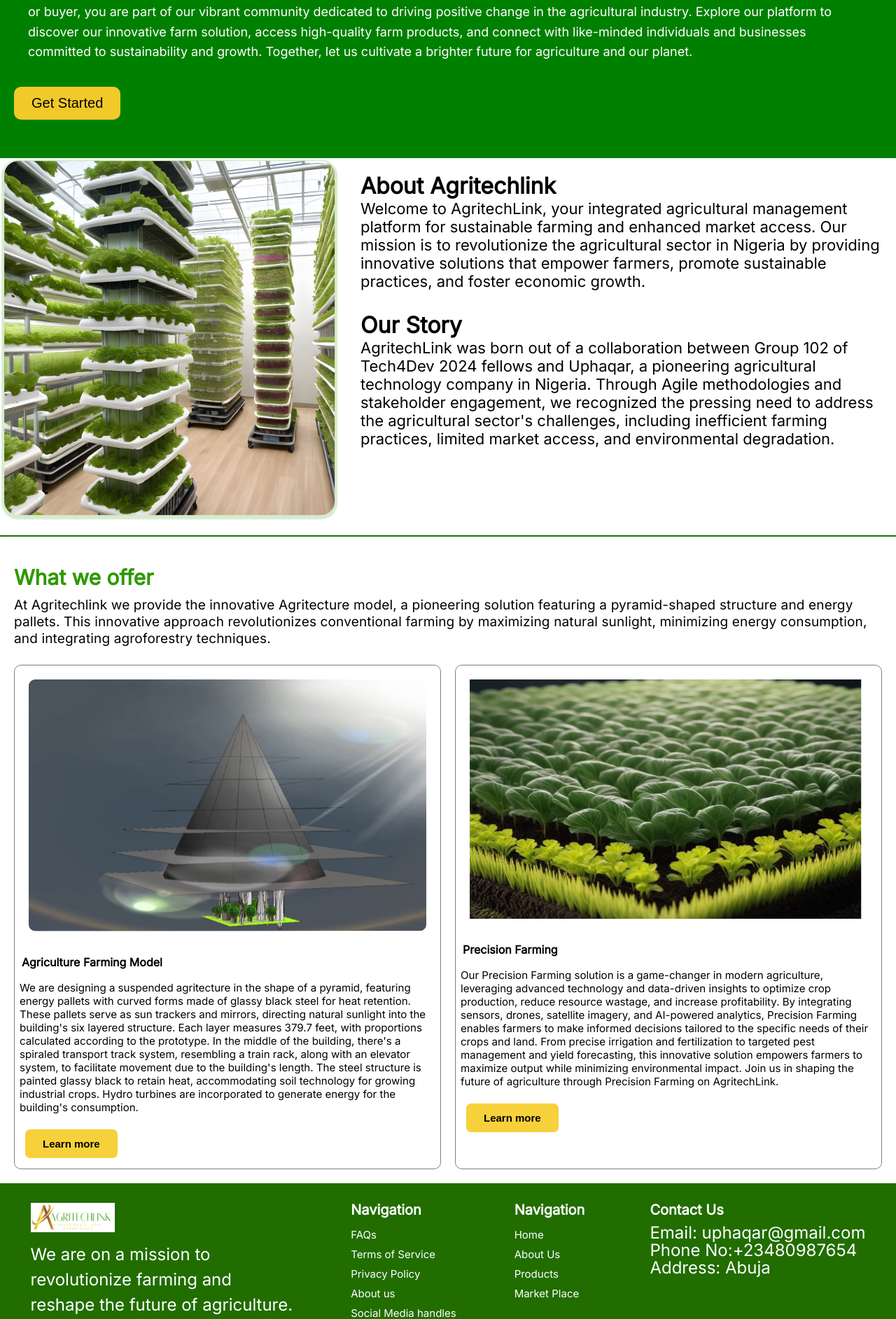
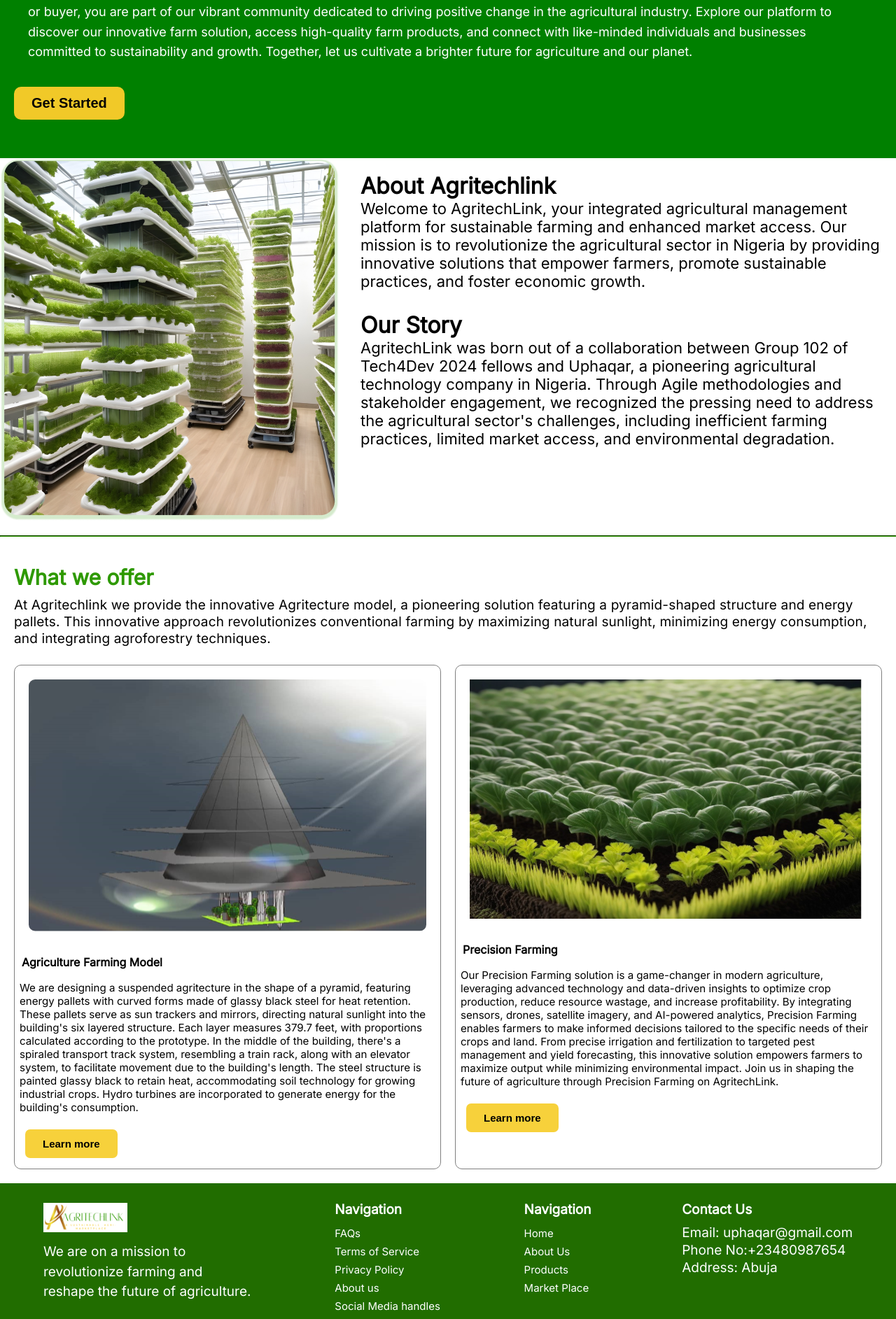
Before and after one commit to Ahnob/agritechcapstonereact, a React (Vite) app: page / in a window 1280 px wide. Shown: the part 540-2425 px from the top of the page at 70% size. Built offline with nearby package versions, Linux system fonts and the light colour scheme.

Commit message:
centralized the section

```diff
--- a/src/components/Aboutus/Aboutus.css
+++ b/src/components/Aboutus/Aboutus.css
@@ -27,6 +27,10 @@
 
 .aboutPgImg2 {
   width: 100%;
+}
+
+.the-list {
+  font-size: 19px;
 }
 
 .aboutUsPgTxt1 {
@@ -324,6 +328,12 @@
   margin-top: 30px;
 }
 
+.transforming-paragraph {
+  margin: 20px 90px;
+  max-width: 80%;
+  width: 100%;
+}
+
 .last-container {
   display: flex;
   align-items: center;
--- a/src/components/Home/Home.css
+++ b/src/components/Home/Home.css
@@ -20,7 +20,7 @@
 
 .text {
   color: white;
-  font-size: 28px; /* Adjust as needed */
+  font-size: 28px;
   width: 326px;
   margin: 25px 0 0 15px;
 }
@@ -36,16 +36,17 @@
   line-height: 1.5;
   color: white;
 }
-.get-started button {
-  margin: 15px 0;
+
+.get-started_button {
   background-color: rgb(241, 201, 40);
   border-radius: 10px;
-  padding: 12px 25px;
-  /* position: absolute; */
+  padding: 16px 25px;
   color: #000;
   font-size: 20px;
   border: none;
   font-weight: 500;
+  font-weight: 900;
+  margin-left: 20px;
 }
 
 .getstarted_button:hover {
@@ -60,6 +61,7 @@
   height: 100%;
   text-align: center;
   line-height: inherit;
+  font-weight: 600;
 }
 
 .learnmore_btn {
@@ -88,11 +90,6 @@
     padding: 20px;
     font-size: 18px;
     line-height: 1.6;
-  }
-
-  .get-started button {
-    padding: 10px 20px;
-    font-size: 18px;
   }
 
   .whatweoffer-hr {
--- a/src/components/footer/Footer.css
+++ b/src/components/footer/Footer.css
@@ -24,7 +24,7 @@
 }
 
 .list h5 {
-  font-size: 20px;
+  font-size: 19px;
   font-weight: 600;
   color: white;
   line-height: 20px;
@@ -36,7 +36,7 @@
 }
 
 .the-list li {
-  font-size: 15px;
+  font-size: 19px;
   list-style: none;
   color: white;
   line-height: 25px;
@@ -69,12 +69,12 @@
   }
 
   .logo-image-text {
-    font-size: 24px;
+    font-size: 19px;
     margin-top: 10px;
   }
 
   .the-list li {
-    font-size: 24px;
+    font-size: 19px;
   }
 }
 
@@ -89,13 +89,13 @@
   }
 
   .list h5 {
-    font-size: 24px;
+    font-size: 19px;
     font-weight: 600;
     line-height: 20px;
     margin-bottom: 10px;
   }
 
   .the-list li {
-    font-size: 24px;
+    font-size: 19px;
   }
 }
```
